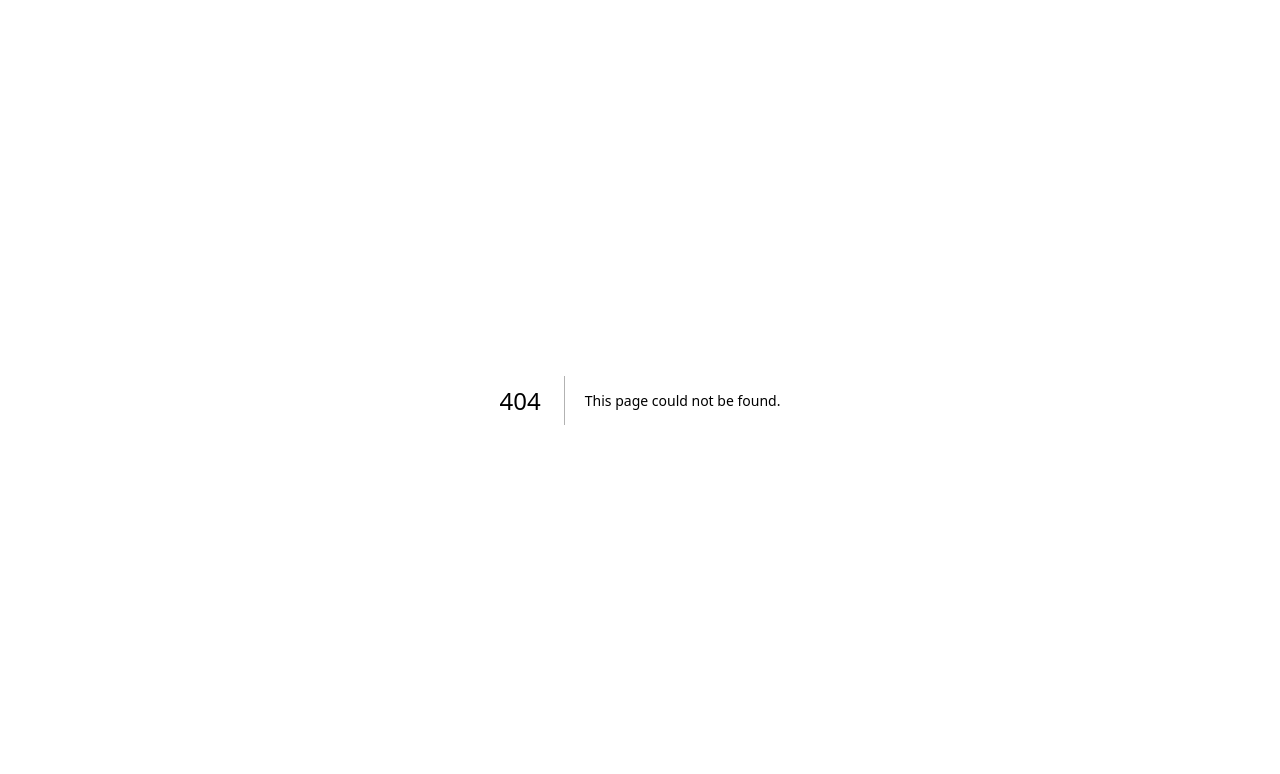
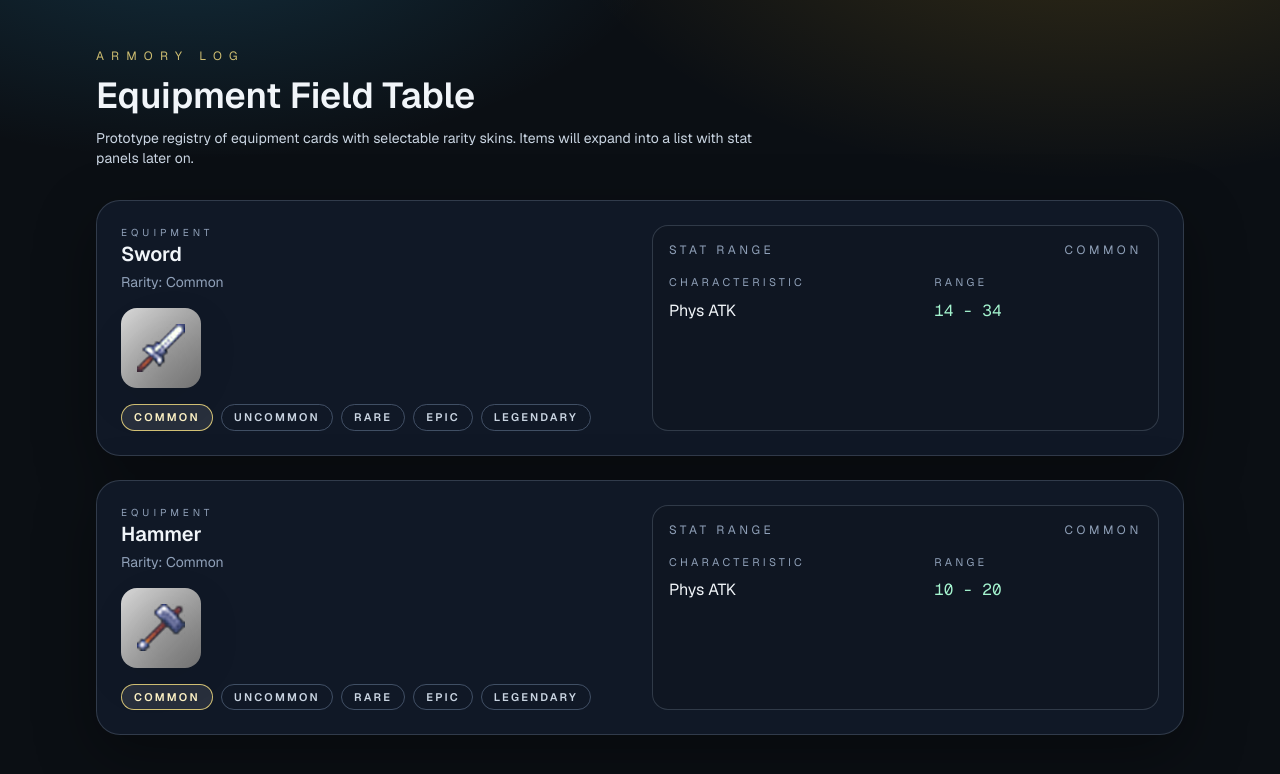
Before and after one commit to TaraShevchenko/megaloot-prime, a Next.js app: page /equipment in a window 1280 px wide. Before the commit this address had no page. Shown: the top 774 px of the page. Built offline with nearby package versions, Linux system fonts and the light colour scheme.

Commit message:
chore: update dependencies and add monster components

```diff
--- /dev/null
+++ b/app/equipment/components/EquipmentCard.tsx
@@ -0,0 +1,88 @@
+import Image from "next/image";
+import {
+  RARITY_BACKGROUNDS,
+  RARITY_LABELS,
+  RARITY_ORDER,
+  RarityEnum,
+} from "shared/types";
+import { cn } from "shared/utils/cn";
+import type { EquipmentEntry } from "../equipment.data";
+import { EquipmentStatsBlock } from "./EquipmentStatsBlock";
+
+type EquipmentCardProps = {
+  equipment: EquipmentEntry;
+  rarity: RarityEnum;
+  index: number;
+  onRarityChange: (rarity: RarityEnum) => void;
+};
+
+export function EquipmentCard({
+  equipment,
+  rarity,
+  index,
+  onRarityChange,
+}: EquipmentCardProps) {
+  return (
+    <div
+      className={cn(
+        "group rounded-3xl border border-[rgba(148,163,184,0.25)] bg-[#101826] p-4 shadow-[0_20px_60px_rgba(0,0,0,0.35)] sm:p-6",
+        "animate-[fade-rise_0.6s_ease_both]",
+      )}
+      style={{ animationDelay: `${index * 120}ms` }}
+    >
+      <div className="grid gap-6 lg:grid-cols-[minmax(0,1fr)_minmax(0,1fr)] lg:items-stretch">
+        <div className="flex flex-col gap-4">
+          <div>
+            <p className="text-[10px] uppercase tracking-[0.4em] text-slate-400">
+              Equipment
+            </p>
+            <h2 className="text-xl font-semibold text-slate-100">
+              {equipment.name}
+            </h2>
+            <p className="mt-1 text-sm text-slate-400">
+              Rarity: {RARITY_LABELS[rarity]}
+            </p>
+          </div>
+
+          <div
+            className="flex w-20 h-20 items-center justify-center rounded-2xl p-4"
+            style={{ backgroundImage: RARITY_BACKGROUNDS[rarity] }}
+          >
+            <Image
+              src={equipment.image}
+              alt={equipment.name}
+              className="h-24 w-24 object-contain drop-shadow-[0_16px_28px_rgba(0,0,0,0.45)]"
+            />
+          </div>
+
+          <div
+            className="flex flex-wrap items-center gap-2"
+            role="group"
+            aria-label="Select rarity"
+          >
+            {RARITY_ORDER.map((entry) => (
+              <button
+                key={entry}
+                type="button"
+                onClick={() => onRarityChange(entry)}
+                className={cn(
+                  "rounded-full border px-3 py-1 text-[11px] font-semibold uppercase tracking-[0.2em] transition",
+                  entry === rarity
+                    ? "border-amber-200/80 bg-white/10 text-amber-100"
+                    : "border-slate-500/60 text-slate-300 hover:border-slate-300/80",
+                )}
+                aria-pressed={entry === rarity}
+              >
+                {RARITY_LABELS[entry]}
+              </button>
+            ))}
+          </div>
+        </div>
+        <EquipmentStatsBlock
+          rarity={rarity}
+          statsRanges={equipment.statsRanges}
+        />
+      </div>
+    </div>
+  );
+}
--- /dev/null
+++ b/app/equipment/components/EquipmentStatsBlock.tsx
@@ -0,0 +1,64 @@
+import {
+  CHARACTERISTIC_LABELS,
+  CHARACTERISTICS_ORDER,
+} from "modules/monsters/shared/MonsterStats";
+import {
+  RARITY_LABELS,
+  type RarityEnum,
+} from "shared/types";
+import type { EquipmentEntry } from "../equipment.data";
+
+type EquipmentStatsBlockProps = {
+  rarity: RarityEnum;
+  statsRanges: EquipmentEntry["statsRanges"];
+};
+
+export function EquipmentStatsBlock({
+  rarity,
+  statsRanges,
+}: EquipmentStatsBlockProps) {
+  const statsForRarity = statsRanges[rarity] ?? {};
+  const statsOrder = CHARACTERISTICS_ORDER.filter((stat) => statsForRarity[stat]);
+  const hasStats = statsOrder.length > 0;
+
+  return (
+    <div className="h-full rounded-2xl border border-[rgba(148,163,184,0.25)] bg-[#0f1622] p-4">
+      <div className="flex flex-wrap items-center justify-between gap-2 text-xs uppercase tracking-[0.3em] text-slate-400">
+        <span>Stat range</span>
+        <span>{RARITY_LABELS[rarity]}</span>
+      </div>
+      <div className="mt-4 grid grid-cols-[minmax(0,1.2fr)_minmax(0,1fr)] gap-x-4 gap-y-2">
+        <span className="text-[11px] uppercase tracking-[0.3em] text-slate-400">
+          Characteristic
+        </span>
+        <span className="text-[11px] uppercase tracking-[0.3em] text-slate-400">
+          Range
+        </span>
+        {hasStats ? (
+          statsOrder.map((stat) => {
+            const range = statsForRarity[stat];
+            if (!range) {
+              return null;
+            }
+
+            const [min, max] = range;
+            return (
+              <div key={stat} className="contents">
+                <span className="text-base text-slate-100">
+                  {CHARACTERISTIC_LABELS[stat]}
+                </span>
+                <span className="font-mono text-base text-emerald-200">
+                  {min} - {max}
+                </span>
+              </div>
+            );
+          })
+        ) : (
+          <span className="col-span-2 text-sm text-slate-400">
+            No stats available for this rarity.
+          </span>
+        )}
+      </div>
+    </div>
+  );
+}
--- /dev/null
+++ b/app/equipment/equipment.data.ts
@@ -0,0 +1,34 @@
+import type { StaticImageData } from "next/image";
+import { EquipmentStatRanges } from "modules/equipment/shared/types";
+import { STAT_RANGES as HAMMER_STAT_RANGES } from "modules/equipment/weapon/hammer/constants";
+import { STAT_RANGES as SWORD_STAT_RANGES } from "modules/equipment/weapon/sword/constants";
+import { RarityEnum } from "shared/types";
+import hammerImage from "modules/equipment/weapon/hammer/lvl3.png";
+import swordImage from "modules/equipment/weapon/sword/image.png";
+
+export type EquipmentEntry = {
+  id: string;
+  name: string;
+  image: StaticImageData;
+  defaultRarity: RarityEnum;
+  statsRanges: EquipmentStatRanges;
+};
+
+export type EquipmentId = EquipmentEntry["id"];
+
+export const EQUIPMENT_ITEMS: EquipmentEntry[] = [
+  {
+    id: "sword",
+    name: "Sword",
+    image: swordImage,
+    defaultRarity: RarityEnum.COMMON,
+    statsRanges: SWORD_STAT_RANGES,
+  },
+  {
+    id: "hammer",
+    name: "Hammer",
+    image: hammerImage,
+    defaultRarity: RarityEnum.COMMON,
+    statsRanges: HAMMER_STAT_RANGES,
+  },
+];
--- /dev/null
+++ b/app/equipment/page.tsx
@@ -0,0 +1,70 @@
+"use client";
+
+import { useState } from "react";
+import { cn } from "shared/utils/cn";
+import type { RarityEnum } from "shared/types";
+import { EquipmentCard } from "./components/EquipmentCard";
+import { EQUIPMENT_ITEMS, type EquipmentId } from "./equipment.data";
+
+export default function EquipmentPage() {
+  const [rarities, setRarities] = useState<Record<EquipmentId, RarityEnum>>(
+    () =>
+      EQUIPMENT_ITEMS.reduce(
+        (acc, equipment) => {
+          acc[equipment.id] = equipment.defaultRarity;
+          return acc;
+        },
+        {} as Record<EquipmentId, RarityEnum>,
+      ),
+  );
+
+  const updateRarity = (id: EquipmentId, rarity: RarityEnum) => {
+    setRarities((prev) => ({ ...prev, [id]: rarity }));
+  };
+
+  return (
+    <div
+      className={cn(
+        "min-h-screen w-full font-sans text-slate-100",
+        "bg-[#0b0f14] bg-[radial-gradient(800px_400px_at_15%_-10%,rgba(56,189,248,0.18),transparent_60%),radial-gradient(900px_500px_at_85%_-15%,rgba(251,191,36,0.18),transparent_60%)]",
+      )}
+    >
+      <div className="mx-auto flex w-full max-w-6xl flex-col gap-8 px-4 py-12 sm:px-8">
+        <header
+          className={cn(
+            "flex flex-col gap-3",
+            "animate-[fade-rise_0.7s_ease_both]",
+          )}
+        >
+          <p className="text-xs uppercase tracking-[0.6em] text-amber-200/80">
+            Armory Log
+          </p>
+          <h1 className="text-3xl font-semibold sm:text-4xl">
+            Equipment Field Table
+          </h1>
+          <p className="max-w-2xl text-sm text-slate-300">
+            Prototype registry of equipment cards with selectable rarity skins.
+            Items will expand into a list with stat panels later on.
+          </p>
+        </header>
+
+        <section
+          className={cn(
+            "flex flex-col gap-6",
+            "animate-[fade-rise_0.7s_ease_both]",
+          )}
+        >
+          {EQUIPMENT_ITEMS.map((equipment, index) => (
+            <EquipmentCard
+              key={equipment.id}
+              equipment={equipment}
+              index={index}
+              rarity={rarities[equipment.id] ?? equipment.defaultRarity}
+              onRarityChange={(rarity) => updateRarity(equipment.id, rarity)}
+            />
+          ))}
+        </section>
+      </div>
+    </div>
+  );
+}
```
